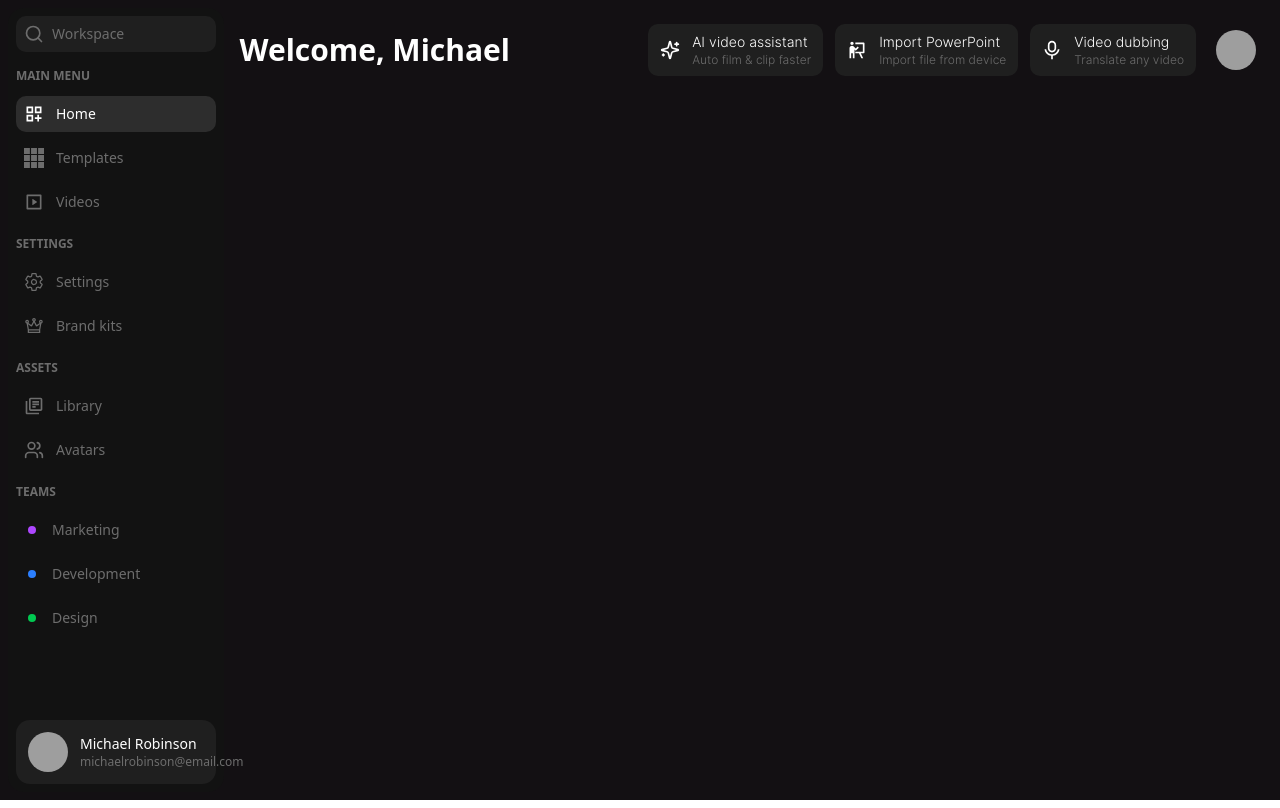
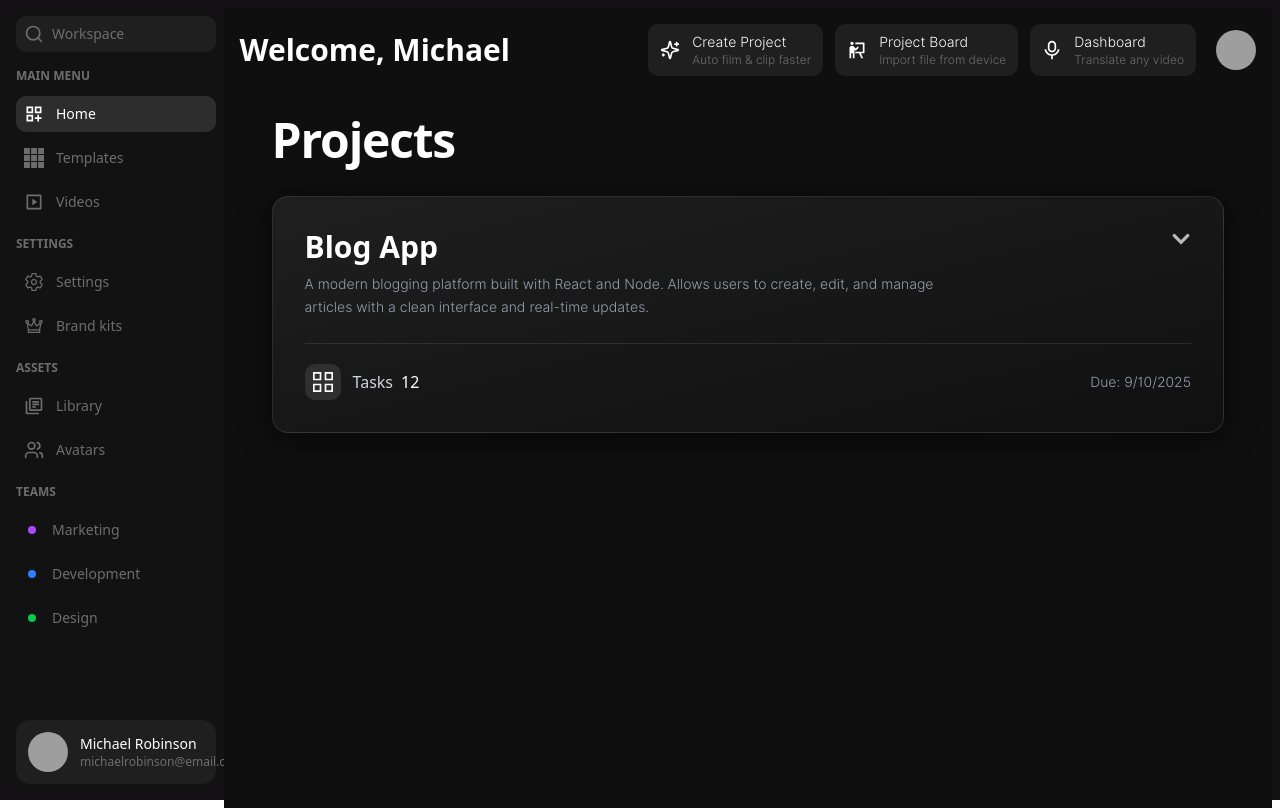
Before and after one commit to SaqibFarhanProgrammer/Doable-Task-Manager, a React (Vite) app: page /work in a window 1280 px wide. Built offline with nearby package versions, Linux system fonts and the light colour scheme; grey boxes are pictures that could not be loaded.

Commit message:
add files

```diff
--- a/src/App.css
+++ b/src/App.css
@@ -32,3 +32,7 @@ p {
   filter: blur(40px);
   z-index: -1;
 }
+
+
+.project_card {
+}
--- a/src/Web-App/main_navbar/Main_Navbar.tsx
+++ b/src/Web-App/main_navbar/Main_Navbar.tsx
@@ -4,45 +4,38 @@ import { RiMicLine } from "react-icons/ri";
 
 function Main_Navbar() {
   return (
-    // Main navbar container
-    <div className="w-full p-4 flex justify-between items-center">
+    <div className="w-full p-4 flex justify-between items-center ">
 
-      {/* Left Side: Welcome Message */}
       <div>
         <h1 className="text-3xl font-bold text-white">Welcome, Michael</h1>
       </div>
 
-      {/* Right Side: Action Buttons & Profile */}
       <div className="flex items-center gap-3">
 
-        {/* Action Button 1: AI Assistant */}
         <div className="flex items-center gap-3 bg-[#1F1F1F] py-2 px-3 rounded-lg cursor-pointer hover:bg-[#2D2D2D] transition-all duration-200">
           <LuSparkles className="text-white text-xl" />
           <div>
-            <p className="text-white text-sm font-medium">AI video assistant</p>
+            <p className="text-white text-sm font-medium">Create Project</p>
             <p className="text-[#6D6D6D] text-xs">Auto film & clip faster</p>
           </div>
         </div>
 
-        {/* Action Button 2: Import PowerPoint */}
         <div className="flex items-center gap-3 bg-[#1F1F1F] py-2 px-3 rounded-lg cursor-pointer hover:bg-[#2D2D2D] transition-all duration-200">
           <RiPresentationFill className="text-white text-xl" />
           <div>
-            <p className="text-white text-sm font-medium">Import PowerPoint</p>
+            <p className="text-white text-sm font-medium">Project Board</p>
             <p className="text-[#6D6D6D] text-xs">Import file from device</p>
           </div>
         </div>
 
-        {/* Action Button 3: Video Dubbing */}
         <div className="flex items-center gap-3 bg-[#1F1F1F] py-2 px-3 rounded-lg cursor-pointer hover:bg-[#2D2D2D] transition-all duration-200">
           <RiMicLine className="text-white text-xl" />
           <div>
-            <p className="text-white text-sm font-medium">Video dubbing</p>
+            <p className="text-white text-sm font-medium">Dashboard</p>
             <p className="text-[#6D6D6D] text-xs">Translate any video</p>
           </div>
         </div>
 
-        {/* Profile Image */}
         <div className="ml-2">
           <img
             className="h-10 w-10 rounded-full object-cover cursor-pointer"
--- a/src/Web-App/management/Main.tsx
+++ b/src/Web-App/management/Main.tsx
@@ -1,9 +1,44 @@
 import Main_Navbar from "../main_navbar/Main_Navbar"
+import { GrProjects } from "react-icons/gr"
+import { FaChevronDown } from "react-icons/fa"
 
 function Main() {
   return (
-    <div className=" w-[83vw] h-[100%]">
-      <Main_Navbar/>
+    <div className="w-[83vw] min-h-screen bg-[#0f0f0f] text-white overflow-hidden">
+      <Main_Navbar />
+
+      <div className="px-12 py-6">
+        <h1 className="text-5xl font-semibold mb-8 tracking-tight">Projects</h1>
+
+        <div className="bg-gradient-to-br from-[#1f1f1f] to-[#101010] border border-white/10 rounded-2xl p-8 shadow-[0_4px_30px_rgba(0,0,0,0.6)] hover:shadow-[0_6px_35px_rgba(0,0,0,0.7)] transition-all duration-300 ease-out hover:scale-[1.01]">
+          <div className="flex justify-between items-start mb-4">
+            <div>
+              <h2 className="text-3xl font-semibold">Blog App</h2>
+              <p className="text-gray-400 text-sm mt-2 max-w-2xl leading-relaxed">
+                A modern blogging platform built with React and Node. Allows users to
+                create, edit, and manage articles with a clean interface and real-time updates.
+              </p>
+            </div>
+            <FaChevronDown className="text-xl opacity-70 hover:opacity-100 cursor-pointer transition-opacity" />
+          </div>
+
+          <div className="mt-6 border-t border-white/10 pt-5 flex justify-between items-center">
+            <div className="flex items-center gap-3">
+              <div className="bg-white/10 p-2 rounded-lg flex items-center justify-center">
+                <GrProjects className="text-xl" />
+              </div>
+              <div className="flex items-center gap-2 text-gray-300">
+                <span className="capitalize text-base">Tasks</span>
+                <span className="font-medium text-white">12</span>
+              </div>
+            </div>
+
+            <div className="text-gray-400 text-sm">
+              <p>Due: 9/10/2025</p>
+            </div>
+          </div>
+        </div>
+      </div>
     </div>
   )
 }
```
